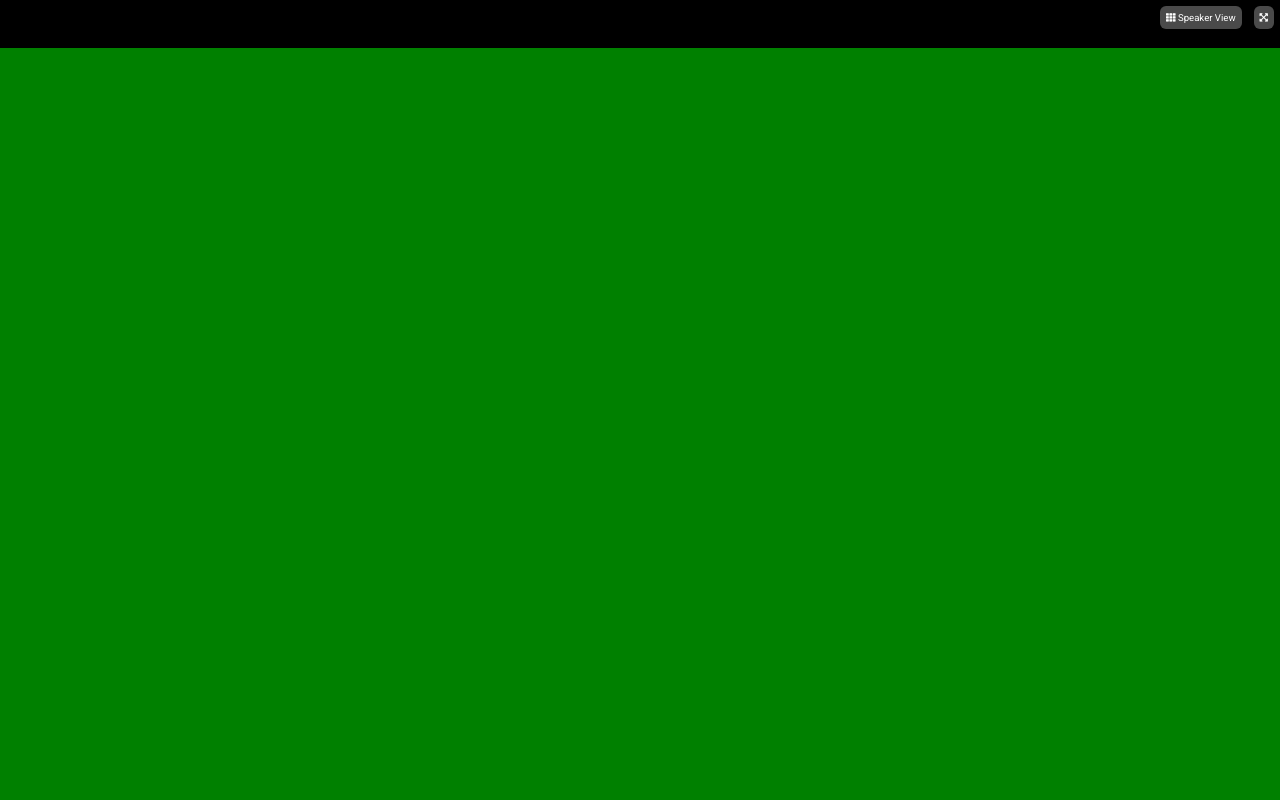
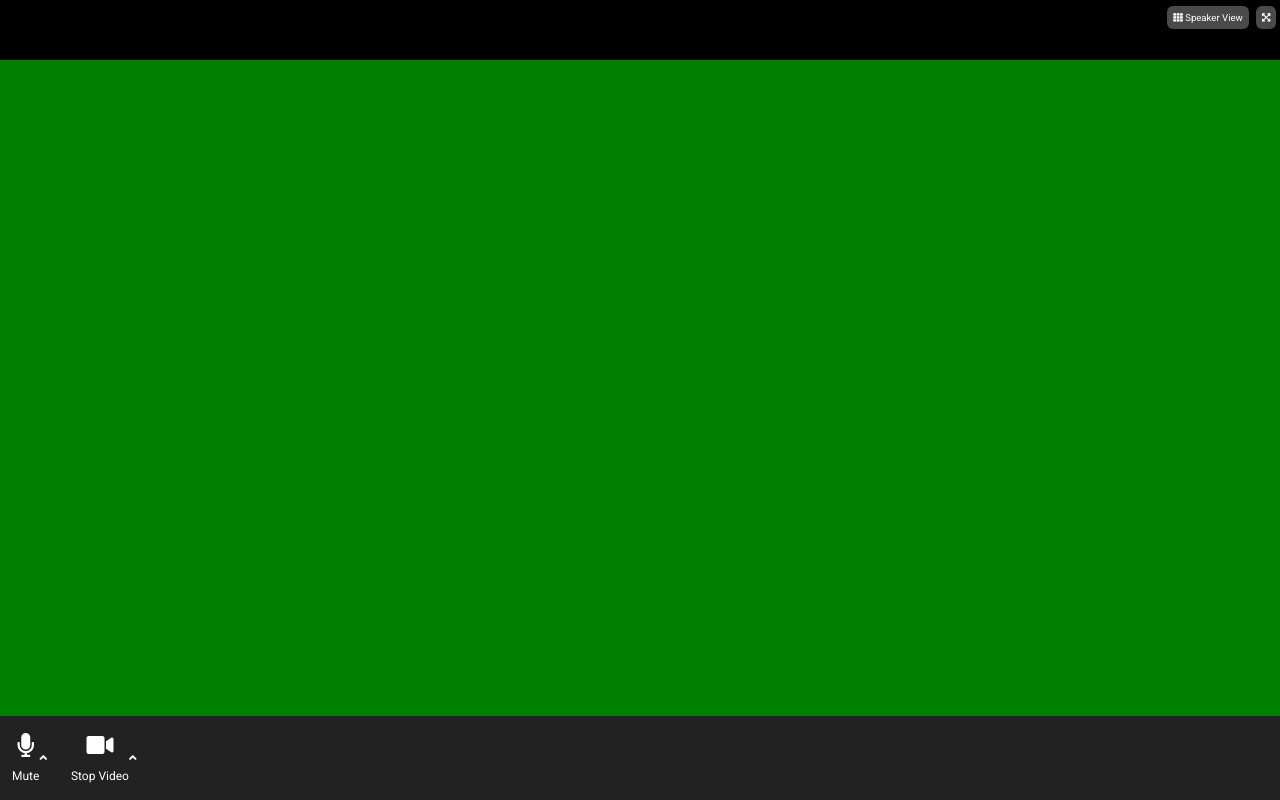
Before and after one commit to Barbarubia/html-css-zoom, a plain HTML site: page index.html in a window 1280 px wide. Drawn offline with Linux system fonts and the light colour scheme.

Commit message:
footer left column

```diff
--- a/css/style.css
+++ b/css/style.css
@@ -15,24 +15,56 @@ body {
     background-color: green;
 }
 
+/* BOTTONI */
+.button-little {
+    background-color: #4a4a4a;
+    border-radius: .5rem;
+    padding: .5rem;
+    margin: .5rem .3rem;
+    font-size: .8rem;
+    cursor: pointer;
+}
+
 /* HEADER */
 header {
     background-color: black;
     position: fixed;
     top: 0;
     width: 100%;
-    height: 4rem;
+    height: 5rem;
     display: flex;
     justify-content: flex-end;
     align-items: flex-start;
 }
 
-/* BOTTONI */
-.button {
-    background-color: #4a4a4a;
-    border-radius: .5rem;
+/* FOOTER */
+footer {
+    background-color: #222222;
+    position: fixed;
+    bottom: 0;
+    width: 100%;
+    height: 7rem;
+    display: flex;
+    align-items: center;
+}
+
+footer ul {
+    height: 6rem;
+    list-style: none;
+    display: flex;
+}
+
+footer li {
     padding: .5rem;
-    margin: .5rem;
-    font-size: .8rem;
+    margin: 0 .5rem;
+    display: flex;
+    flex-flow: column wrap;
+    align-items: center;
+    justify-content: center;
     cursor: pointer;
 }
+
+footer .icon-big {
+    font-size: 2rem;
+    margin-bottom: 1rem;
+}
--- a/index.html
+++ b/index.html
@@ -17,8 +17,8 @@
 
     <!-- Barra fissata in alto con 2 bottoni nell'angolo in alto a destra -->
     <header>
-        <div class="button"><i class="fas fa-th"></i> Speaker View</div>
-        <div class="button"><i class="fas fa-expand-arrows-alt"></i></div>
+        <div class="button-little"><i class="fas fa-th"></i> Speaker View</div>
+        <div class="button-little"><i class="fas fa-expand-arrows-alt"></i></div>
     </header>
 
     <!-- Finestra di visualizzazione di tutti i partecipanti alla videoconferenza -->
@@ -28,13 +28,24 @@
 
     <!-- Barra fissata in basso con tutti i comandi -->
     <footer>
-        <div class="column-left">
+        <nav class="column-left">
+            <ul>
+                <li>
+                    <i class="fas fa-microphone icon-big"></i>
+                    <div>Mute</div>
+                    <i class="fas fa-angle-up"></i>
+                </li>
+                <li>
+                    <i class="fas fa-video icon-big"></i>
+                    <div>Stop Video</div>
+                    <i class="fas fa-angle-up"></i>
+                </li>
+            </ul>
+        </nav>
 
-        </div>
+        <nav class="column-center">
 
-        <div class="column-center">
-
-        </div>
+        </nav>
 
         <div class="column-right">
 
```
